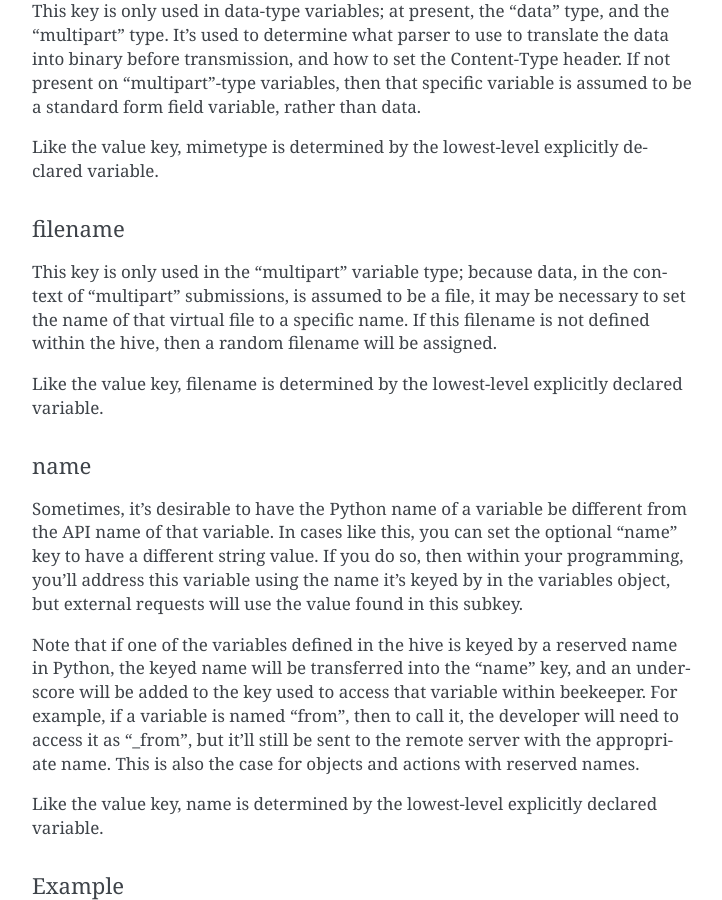
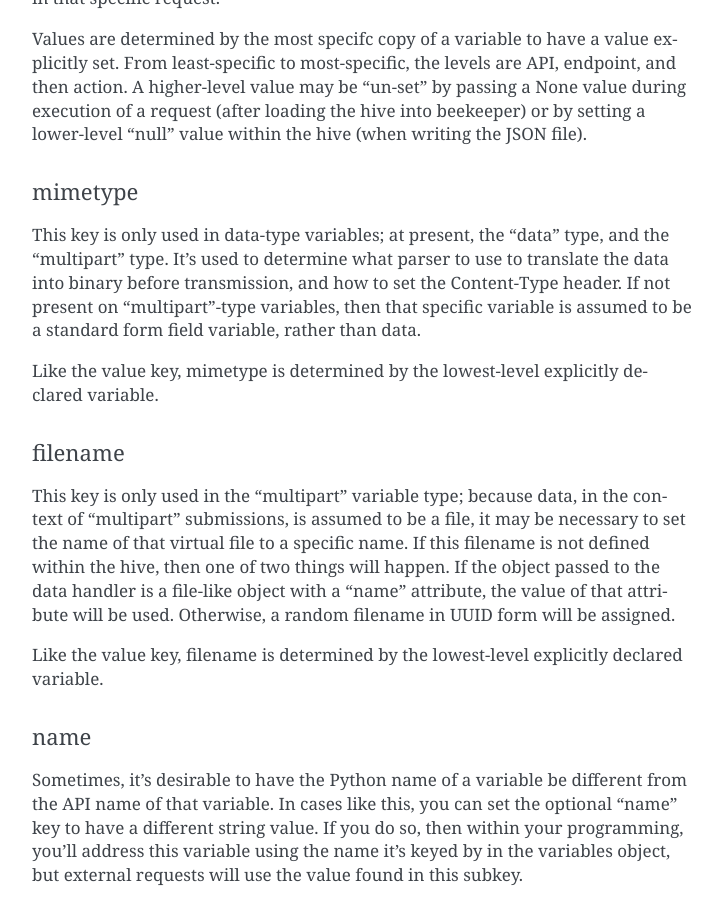
Before and after one commit to haikuginger/beekeeper, a Sphinx documentation site: the page built from docs/source/how_does_it_work.rst, in a window 1280 px wide and 900 px high, scrolled down 5504 px. Shown: the whole window, without its empty margins (388-1110 px from the left). Built offline with Sphinx 7.4.7, drawn with Linux system fonts in a browser that asks for light colours; some of the changed text lies outside the part shown.

Commit message:
Adding XML and filename handling docs

```diff
--- a/docs/source/how_does_it_work.rst
+++ b/docs/source/how_does_it_work.rst
@@ -43,9 +43,19 @@ Right now, the MIME types that beekeeper has support for are as follows:
 -   application/octet-stream
 -   text/plain
 -   text/html
+-   application/xml
+-   text/xml
 
 Note that any response can be handled in a GZipped format as well; like the
 above formats, this encoding is handled automatically by beekeeper.
+
+Note
+~~~~
+
+beekeeper uses the third-party xmltodict_ library to handle XML requests
+by default. Thus, if you're working with an XML API, be aware of the
+usage implications. You can also set a different XML parser by implementing
+a custom data handler.
 
 Hive Location
 -------------
@@ -269,7 +279,9 @@ filename
 This key is only used in the "multipart" variable type; because data, in the context
 of "multipart" submissions, is assumed to be a file, it may be necessary to set the
 name of that virtual file to a specific name. If this filename is not defined within
-the hive, then a random filename will be assigned.
+the hive, then one of two things will happen. If the object passed to the data handler
+is a file-like object with a "name" attribute, the value of that attribute will be
+used. Otherwise, a random filename in UUID form will be assigned.
 
 Like the value key, filename is determined by the lowest-level explicitly declared
 variable.
```
Also changed, not shown: other parts of docs/source/how_does_it_work.rst (+2 -0 lines).
